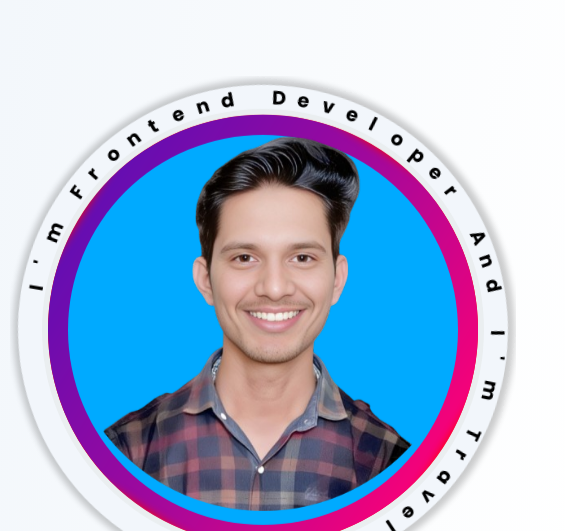
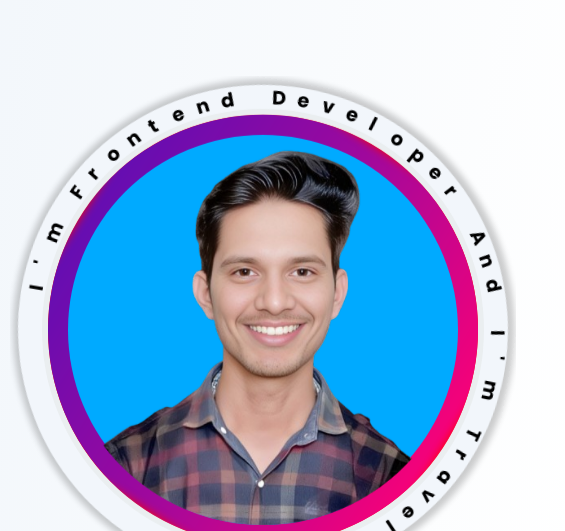
Before and after one commit to sudipjangam/Portfolio, a plain HTML site: page index.html in a window 1280 px wide. Shown: the part 135-666 px from the top of the page, 715-1280 px from the left. Drawn offline with nearby package versions, Linux system fonts and the light colour scheme.

Commit message:
alignment fix for hero image

```diff
--- a/style.css
+++ b/style.css
@@ -282,7 +282,7 @@ section{
 }
 
 .img-hero img{
-    top: 50px;
+    top: 64px;
     position: relative;
     width: 400px;
     height: auto;
```
